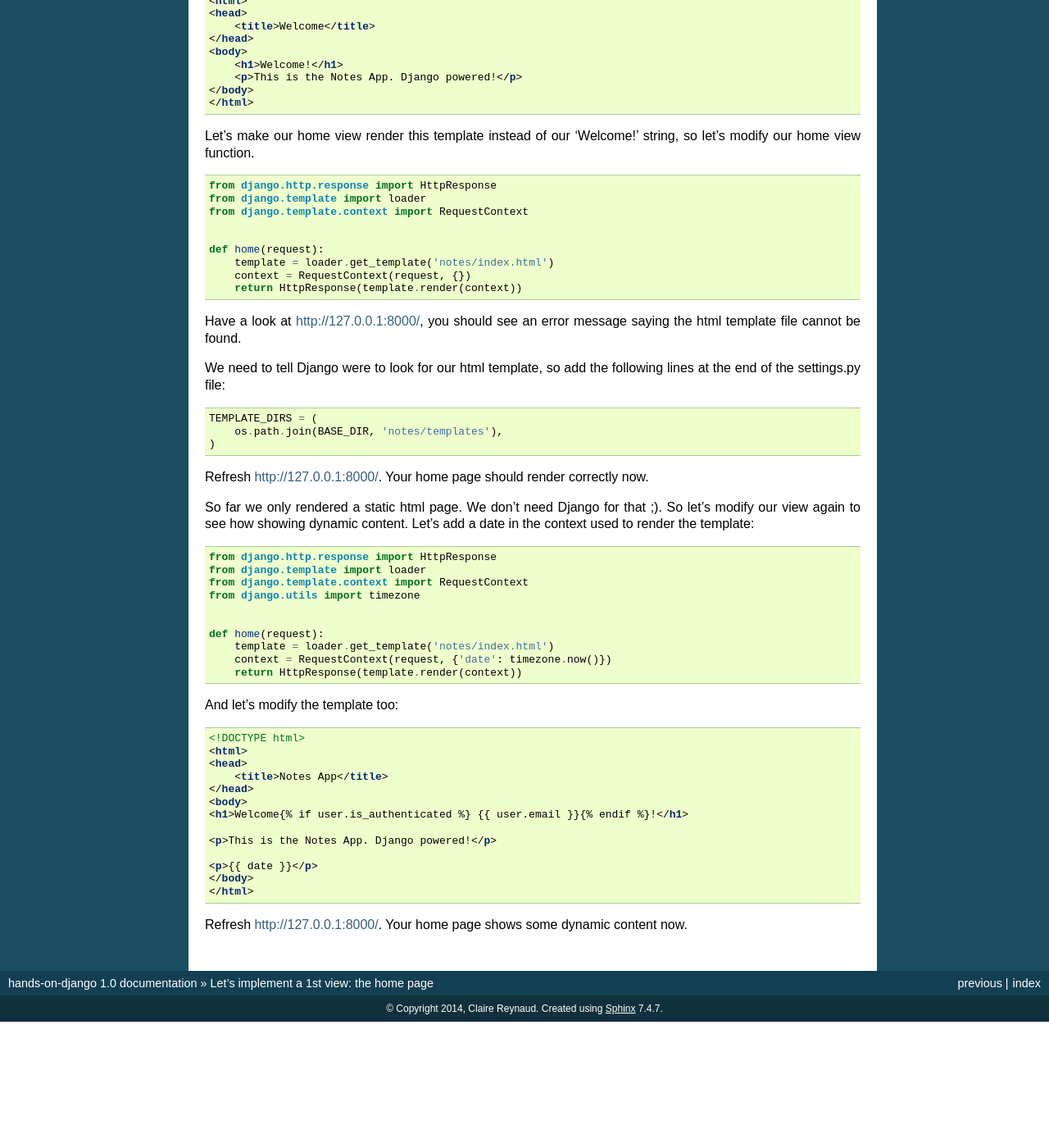
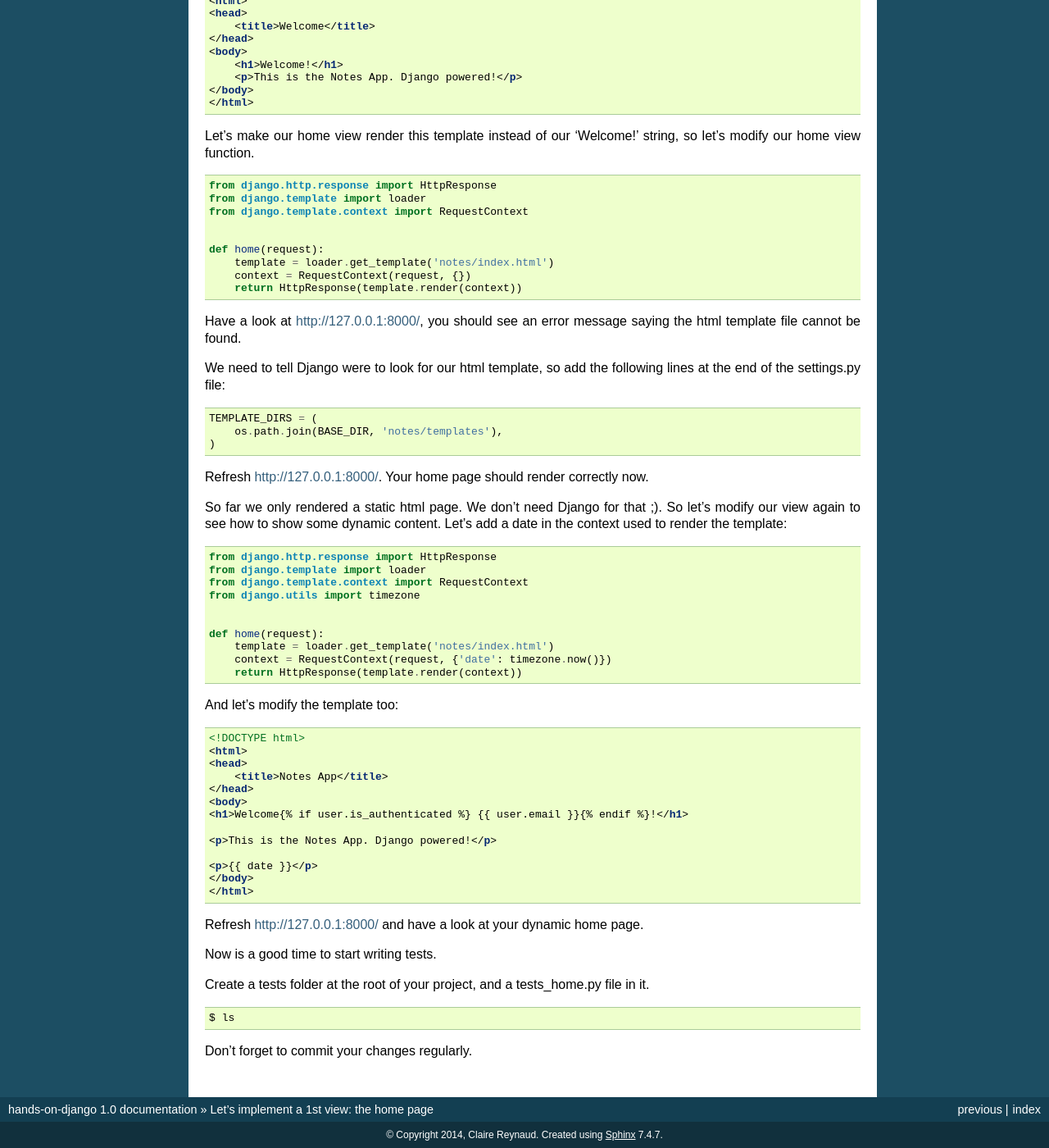
Before and after one commit to creynaud/hands-on-django-doc, a Sphinx documentation site: the page built from source/home.rst, in a window 1280 px wide and 1400 px high, scrolled down 532 px. Shown: the whole window at 82% size. Built offline with Sphinx 7.4.7, drawn with Linux system fonts in a browser that asks for light colours; before the commit the page ends 1778 px from its top, so only the background shows below that.

Commit message:
Add syncdb in the create django project step
Also added a 'what to do next step'.

```diff
--- a/source/home.rst
+++ b/source/home.rst
@@ -65,7 +65,7 @@ We need to tell Django were to look for our html template, so add the following
 
 Refresh http://127.0.0.1:8000/. Your home page should render correctly now.
 
-So far we only rendered a static html page. We don't need Django for that ;). So let's modify our view again to see how showing dynamic content.
+So far we only rendered a static html page. We don't need Django for that ;). So let's modify our view again to see how to show some dynamic content.
 Let's add a date in the context used to render the template:
 
 .. code-block:: python
@@ -99,4 +99,14 @@ And let's modify the template too:
     </body>
     </html>
 
-Refresh http://127.0.0.1:8000/. Your home page shows some dynamic content now.
+Refresh http://127.0.0.1:8000/ and have a look at your dynamic home page.
+
+Now is a good time to start writing tests.
+
+Create a tests folder at the root of your project, and a tests_home.py file in it.
+
+.. code-block:: bash
+
+    $ ls
+
+Don't forget to commit your changes regularly.
--- a/source/python_survival_kit.rst
+++ b/source/python_survival_kit.rst
@@ -1,12 +1,16 @@
 Python Survival Kit
 ===================
+
+Python is a dynamically typed language. TODO see what is said in wikipedia.
+TODO what is the difference between a tuple and a list
+TODO add an if else in the code example
 
 .. literalinclude:: complex.py
 
 
 Copy the previous code into a complex.py file, then launch the python interpreter in the directory containing the complex.py file:
 
-.. code-block:: python
+.. code-block:: bash
 
     $ python
     $ Python 2.7.5+ (default, Sep 19 2013, 13:48:49)
```
Also changed, not shown: source/create_django_project.rst (+48 -7 lines), source/what_to_do_next.rst (added, +15 -0 lines).
